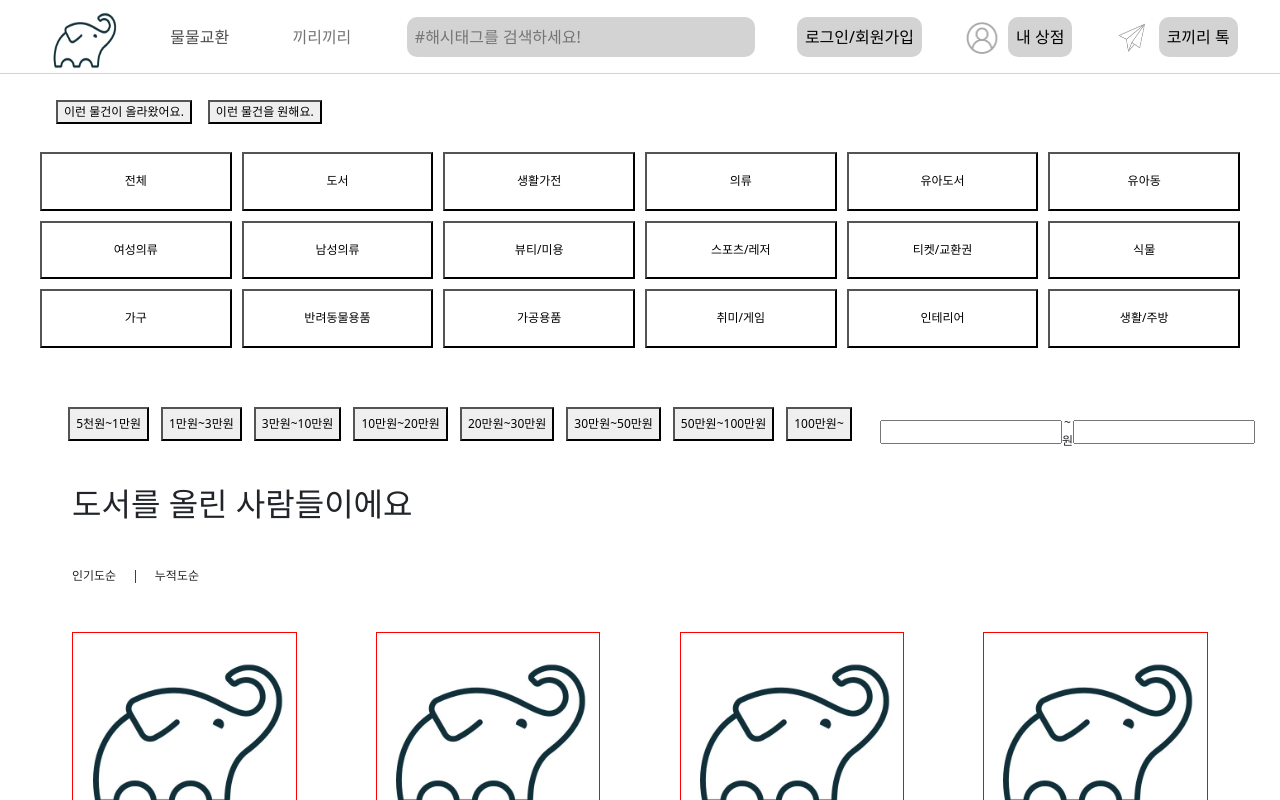
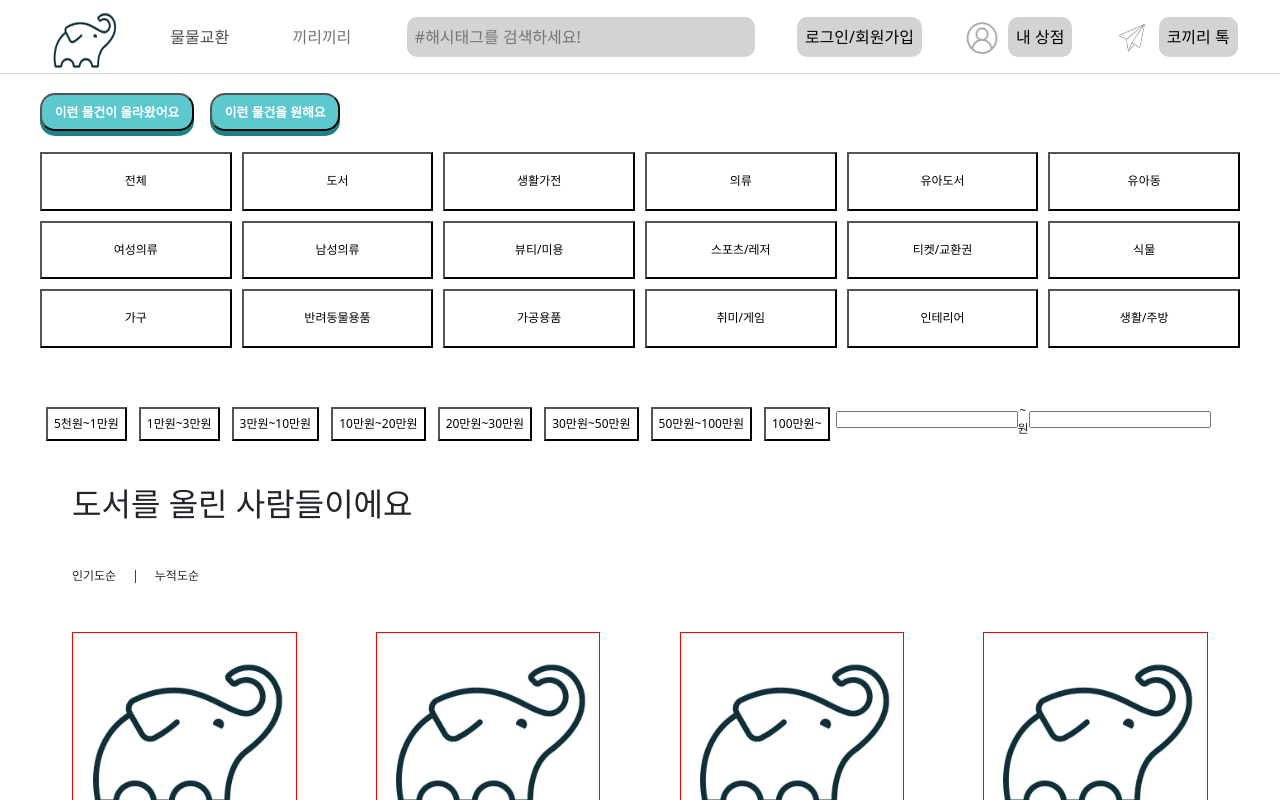
Before and after one commit to F3F-T/COKIRI, a React (Create React App) app in the folder frontend/: page /signup in a window 1280 px wide. Both pictures are taken after a click on the button "물물교환". Shown: the top 800 px of the page. Built offline with nearby package versions, Linux system fonts and the light colour scheme.

Commit message:
[ADD]signup interface 생성, email 작성

```diff
--- a/frontend/src/component/common/Button.tsx
+++ b/frontend/src/component/common/Button.tsx
@@ -1,6 +1,7 @@
 import React, {useState, useEffect, useMemo, useCallback, FC} from 'react';
 import styles from "../../styles/common/Button.module.scss"
 import classNames from "classnames/bind";
+import exp from "constants";
 
 /**
  * 예시
@@ -30,7 +31,7 @@ const Button = (buttonProps: ButtonProps) => {
     return (
         <>
             {buttonProps.className === undefined &&
-                <button type={"button"}
+                <button className={cx('defaultButton')} type={"button"}
                         onClick={buttonProps.onClick}>{buttonProps.content}
                 </button>
             }
--- a/frontend/src/component/trade/PriceBox.tsx
+++ b/frontend/src/component/trade/PriceBox.tsx
@@ -3,19 +3,20 @@ import styles from "../../styles/trade/PriceBox.module.css"
 import {useNavigate} from "react-router-dom";
 import Nav from 'react-bootstrap/Nav';
 import Navbar from 'react-bootstrap/Navbar';
+import Button from "../common/Button";
 
 const PriceBox = () => {
     return ( //
         <div className={styles.priceBox}>
             <div className={styles.priceList}>
-                <button className={styles.priceI}>5천원~1만원</button>
-                <button className={styles.priceI}>1만원~3만원</button>
-                <button className={styles.priceI}>3만원~10만원</button>
-                <button className={styles.priceI}>10만원~20만원</button>
-                <button className={styles.priceI}>20만원~30만원</button>
-                <button className={styles.priceI}>30만원~50만원</button>
-                <button className={styles.priceI}>50만원~100만원</button>
-                <button className={styles.priceI}>100만원~</button>
+                <Button content={"5천원~1만원"}/>
+                <Button content={"1만원~3만원"}/>
+                <Button content={"3만원~10만원"}/>
+                <Button content={"10만원~20만원"}/>
+                <Button content={"20만원~30만원"}/>
+                <Button content={"30만원~50만원"}/>
+                <Button content={"50만원~100만원"}/>
+                <Button content={"100만원~"}/>
             </div>
             <div className={styles.priceSet}>
                 <input type="text" className={styles.setBox1}></input>
--- a/frontend/src/routes/MulmulTrade.tsx
+++ b/frontend/src/routes/MulmulTrade.tsx
@@ -12,14 +12,14 @@ import {useOutletContext} from "react-router-dom";
 import {useDispatch, useSelector} from "react-redux";
 import {Rootstate} from "../index";
 import {resetCategory} from "../store/categoryReducer";
-
+import Button from "../component/common/Button";
 
 
 const MulmulTrade = () => {
     let navigate = useNavigate();
 
     //index에서 선언해준 Rootstate를 state로 받는다, store에 저장한다.
-    const store = useSelector((state:Rootstate) => state);
+    const store = useSelector((state: Rootstate) => state);
     //action을 사용하기 위해 dispatch를 선언한다.
     const dispatch = useDispatch();
 
@@ -27,19 +27,23 @@ const MulmulTrade = () => {
      * 랜더링될때 category를 도서로 다시 초기화시킨다.
      * 이는 끼리끼리, 물물교환으로 페이지를 이동할때 도서로 초기화 시키는 역할을 함
      * */
-    useEffect(()=>{
-        return() =>{
+    useEffect(() => {
+        return () => {
             dispatch(resetCategory());
         };
-    },[]);
+    }, []);
 
     return (
         <div className={styles.mulmulTrade}>
             <div className={styles.mulmulTradeContent}>
                 <div className={styles.categoryBox}>
                     <div className={styles.forWho}>
-                            <button className={styles.forWho_1} onClick={()=>navigate('/mulmultrade')}>이런 물건이 올라왔어요.</button>
-                            <button className={styles.forWho_1} onClick={()=>navigate('/mulmultrade/mulmultrade2')}>이런 물건을 원해요.</button>
+                        <div className={styles.buttonMargin}>
+                            <Button className={"lightblue"} content={"이런 물건이 올라왔어요"}
+                                    onClick={() => navigate('/mulmultrade')} hover={true} size={"small"}/>
+                        </div>
+                        <Button className={"lightblue"} content={"이런 물건을 원해요"}
+                                onClick={() => navigate('/mulmultrade/mulmultrade2')} hover={true} size={"small"}/>
                     </div>
                     <TradeCategory/>
                     <PriceBox/>
--- a/frontend/src/routes/로그인 & 회원가입/SignUp.tsx
+++ b/frontend/src/routes/로그인 & 회원가입/SignUp.tsx
@@ -10,10 +10,30 @@ import Button from "../../component/common/Button";
 
 
 const SignUp = () => {
+
+    interface UserInfo {
+        email : string;
+        password : string;
+        name : string;
+        birth : number;
+        nickname : string;
+        phonenumber : number;
+    }
+
+    const [userInfo,setuserInfo] = useState<UserInfo>(null);
+
     const navigate = useNavigate();
 
     const signUpButtonClick = () => {
         navigate(`/signup/emailcheck`)
+    }
+
+    const onChangeEmail = (e) => {
+        console.log(e.target.value);
+        setuserInfo((prevState) => {
+            return {...prevState, email: e.target.value}
+        })
+        console.log(userInfo);
     }
 
     return (
@@ -25,7 +45,7 @@ const SignUp = () => {
 
             </div>
             <div className={styles.userInfo}>
-                <TextInput placeholder={"이메일"}/>
+                <TextInput placeholder={"이메일"} onChange={onChangeEmail}/>
                 <TextInput placeholder={"비밀번호"}/>
                 <TextInput placeholder={"비밀번호 확인"}/>
 
--- a/frontend/src/styles/common/Button.module.scss
+++ b/frontend/src/styles/common/Button.module.scss
@@ -1,3 +1,8 @@
+.defaultButton{
+  padding: 6px;
+  margin: 15px 6px 6px 6px;
+  background-color: white;
+}
 
   .btnBlack {
     background-color: #17191D;
--- a/frontend/src/styles/trade/PriceBox.module.css
+++ b/frontend/src/styles/trade/PriceBox.module.css
@@ -3,11 +3,8 @@
     display: flex; /*내용물 가로 정렬*/
     flex-direction: row;
     /*border: 0.5px solid red;*/
-    width: 100%;
-    height : 20%; /*64px*/
 }
 .priceList {
-    width: 70%;
     /*border: 0.5px solid red;*/
 
 }
--- a/frontend/src/styles/trade/Trade.module.css
+++ b/frontend/src/styles/trade/Trade.module.css
@@ -77,3 +77,7 @@ postOrWant_2{
     padding-left: 1rem;
     padding-right: 1rem;
 }
+
+.buttonMargin{
+    margin-right: 1rem;
+}
```
Also changed, not shown: frontend/src/component/trade/TradeCategory.tsx (+0 -22 lines). Lines whose indentation alone changed are shown as unchanged.
